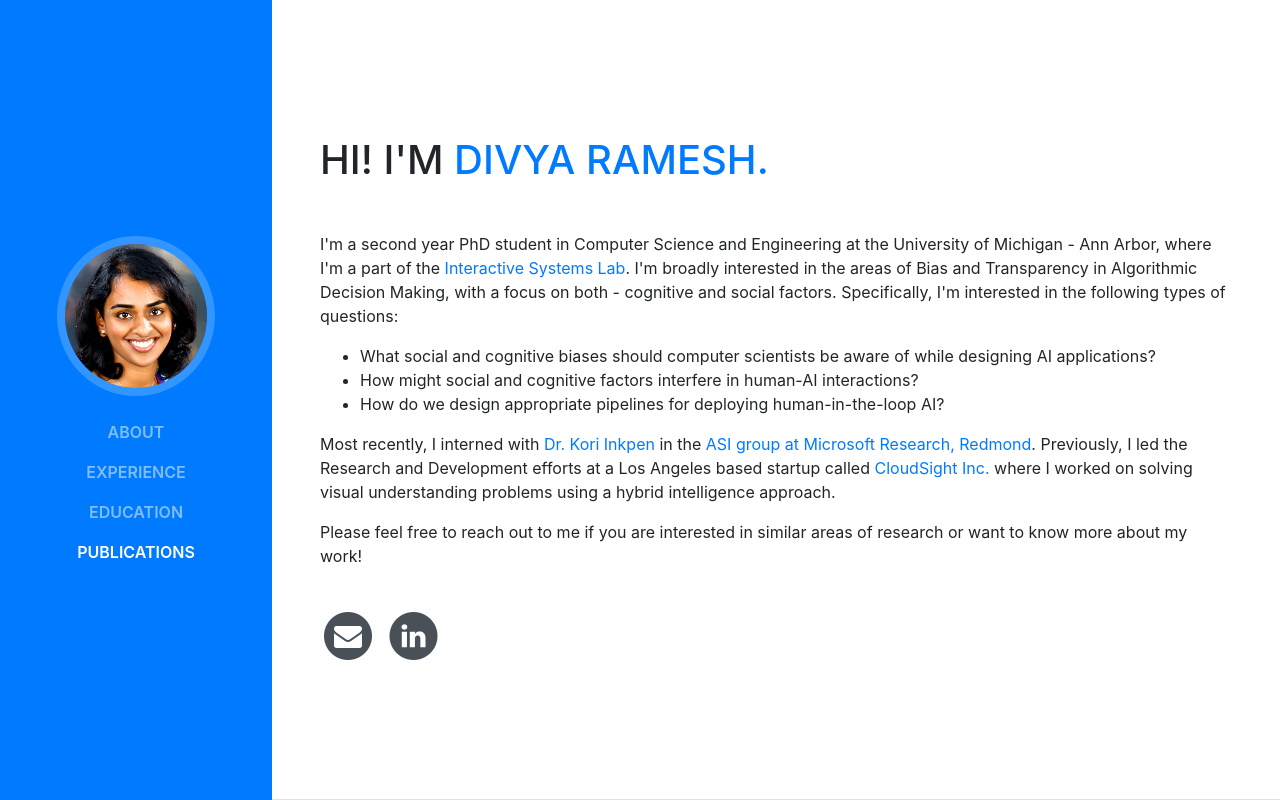
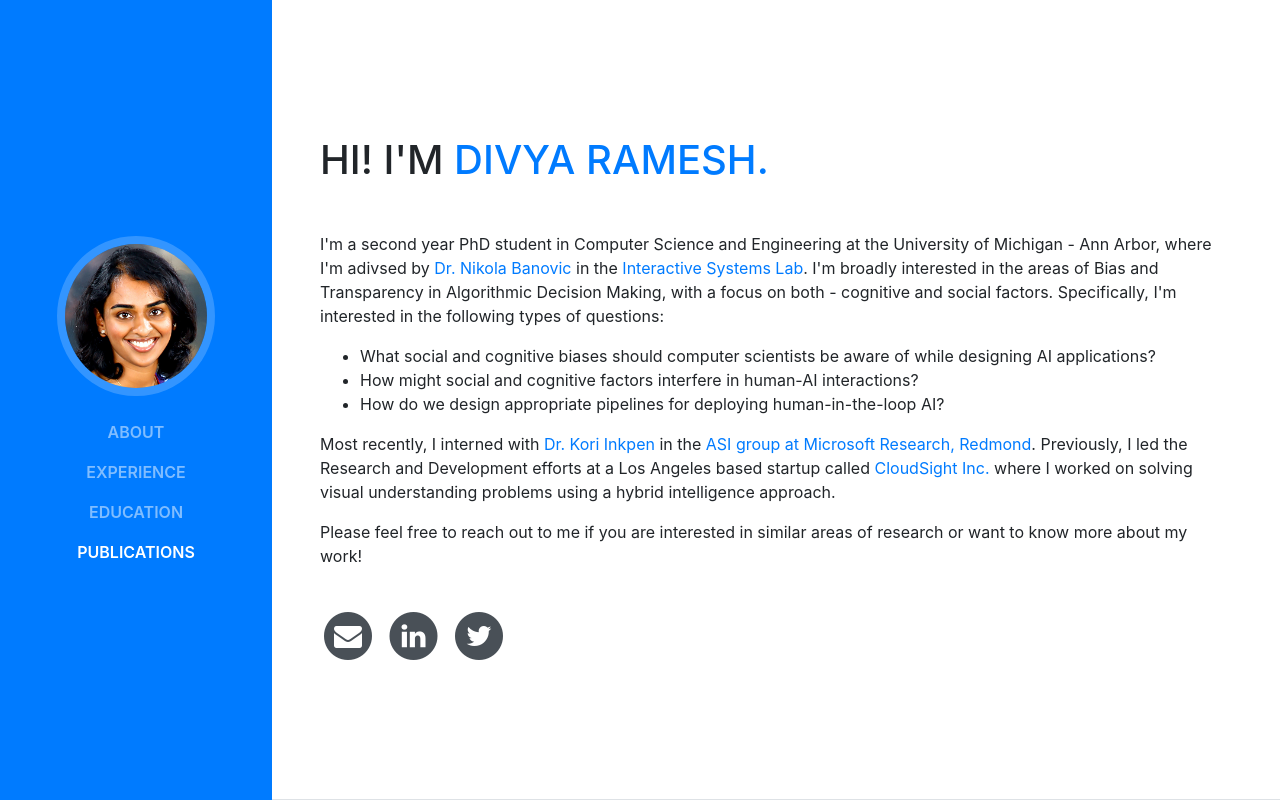
Before and after one commit to dramesh14/dramesh14.github.io, a website with bundled scripts: page index.html in a window 1280 px wide. Shown: the top 800 px of the page. Built offline with nearby package versions, Linux system fonts and the light colour scheme; a web font is replaced by a local one.

Commit message:
add twitter

```diff
--- a/index.html
+++ b/index.html
@@ -64,7 +64,7 @@
           </h1>
           <div class="subheading mb-5">
           </div>
-          <p class="mb-3">I'm a second year PhD student in Computer Science and Engineering at the University of Michigan - Ann Arbor, where I'm a part of the <a target=_blank href="https://is.engin.umich.edu">Interactive Systems Lab</a>. I'm broadly interested in the areas of Bias and Transparency in Algorithmic Decision Making, with a focus on both - cognitive and social factors. Specifically, I'm interested in the following types of questions:
+          <p class="mb-3">I'm a second year PhD student in Computer Science and Engineering at the University of Michigan - Ann Arbor, where I'm adivsed by <a target=_blank href="http://www.nikolabanovic.net">Dr. Nikola Banovic</a> in the <a target=_blank href="https://is.engin.umich.edu">Interactive Systems Lab</a>. I'm broadly interested in the areas of Bias and Transparency in Algorithmic Decision Making, with a focus on both - cognitive and social factors. Specifically, I'm interested in the following types of questions:
 
 	<ul>
 	  <li>What social and cognitive biases should computer scientists be aware of while designing AI applications?</li>
@@ -90,6 +90,14 @@
                 <span class="fa-stack fa-lg">
                   <i class="fa fa-circle fa-stack-2x"></i>
                   <i class="fa fa-linkedin fa-stack-1x fa-inverse"></i>
+                </span>
+              </a>
+            </li>
+	    <li class="list-inline-item">
+              <a target="_blank" href="https://twitter.com/dramesh114">
+                <span class="fa-stack fa-lg">
+                  <i class="fa fa-circle fa-stack-2x"></i>
+                  <i class="fa fa-twitter fa-stack-1x fa-inverse"></i>
                 </span>
               </a>
             </li>
```
